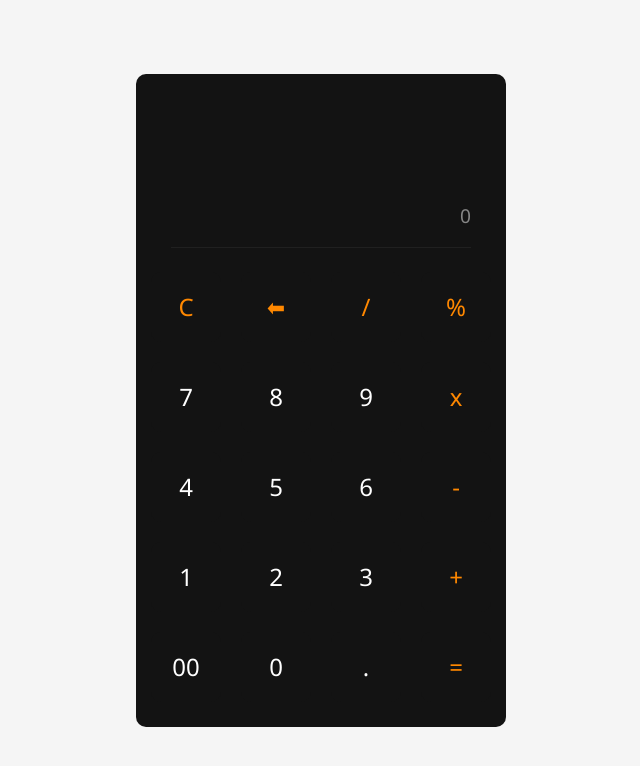
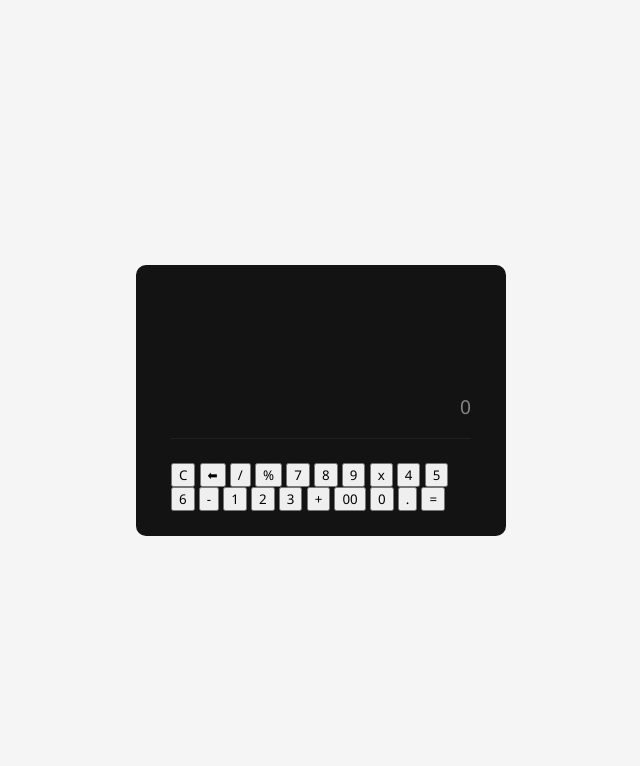
Before and after one commit to Vanshikachincholi15/calculator, a plain HTML site: page ndex.html in a window 1280 px wide. Shown: the whole page, without its empty margins (319-959 px from the left). Drawn offline with Linux system fonts and the light colour scheme.

```diff
--- a/style.css
+++ b/style.css
@@ -1,4 +1,3 @@
-
 * {
     font-family: "Segoe UI", Tahoma, Geneva, Verdana, sans-serif;
 }
@@ -52,27 +51,3 @@
     line-height: 3;
     font-size: larger;
 }
-
-.keypad-btns {
-    display: grid;
-    grid: repeat(5, 70px) / repeat(4, 70px);
-    grid-row-gap: 20px;
-    grid-column-gap: 20px;
-}
-
-.keypad-btns button {
-    outline: none;
-    border: none;
-    border-radius: 10px;
-    background-color: #131313;
-    color: white;
-    font-size: x-large;
-}
-
-.keypad-btns .fun_btn {
-    color: #ff8800;
-}
-
-.num_btn:hover,.fun_btn:hover {
-    background-color: rgba(29, 29, 29, 0.979);
-}
```
